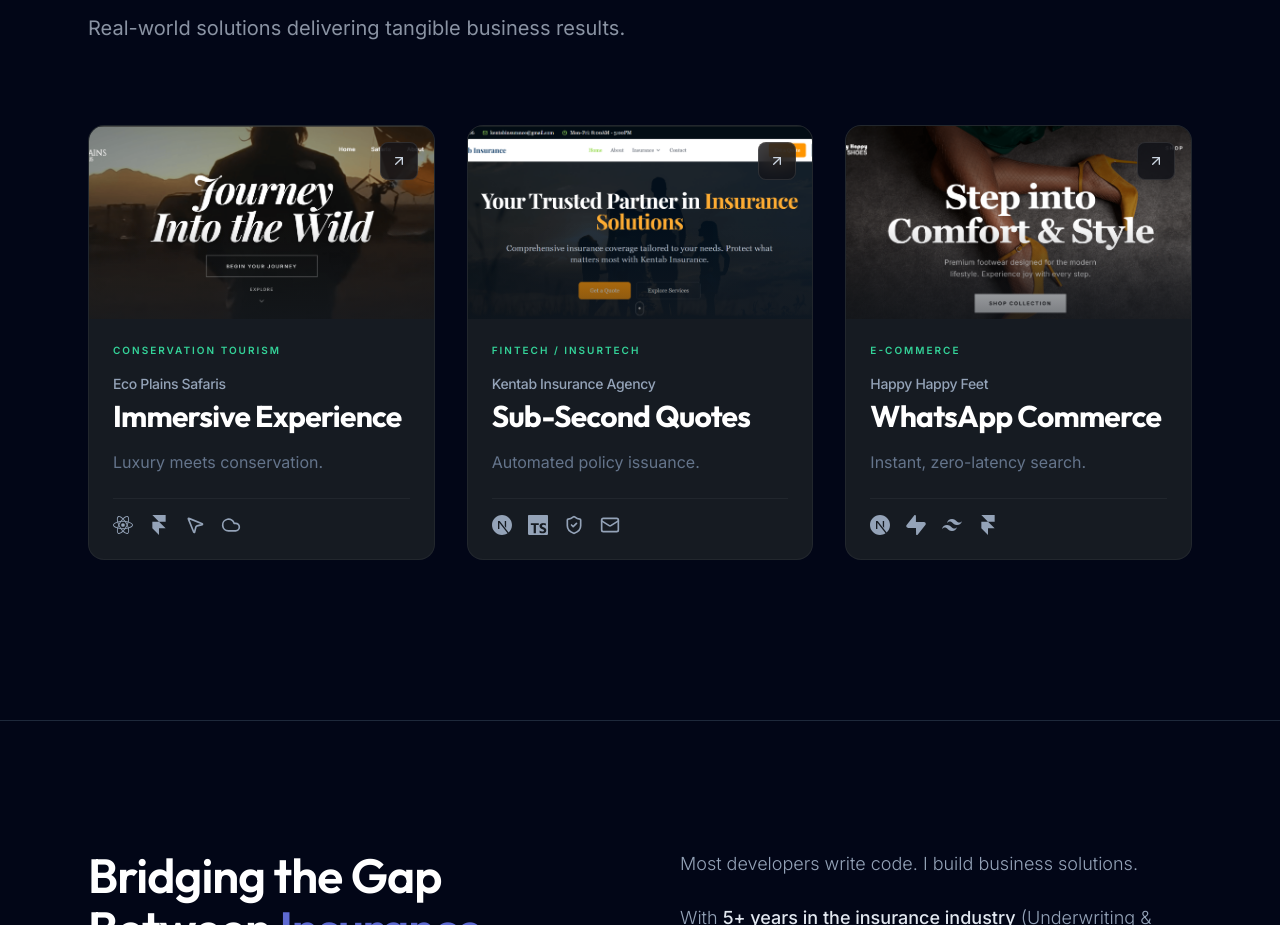
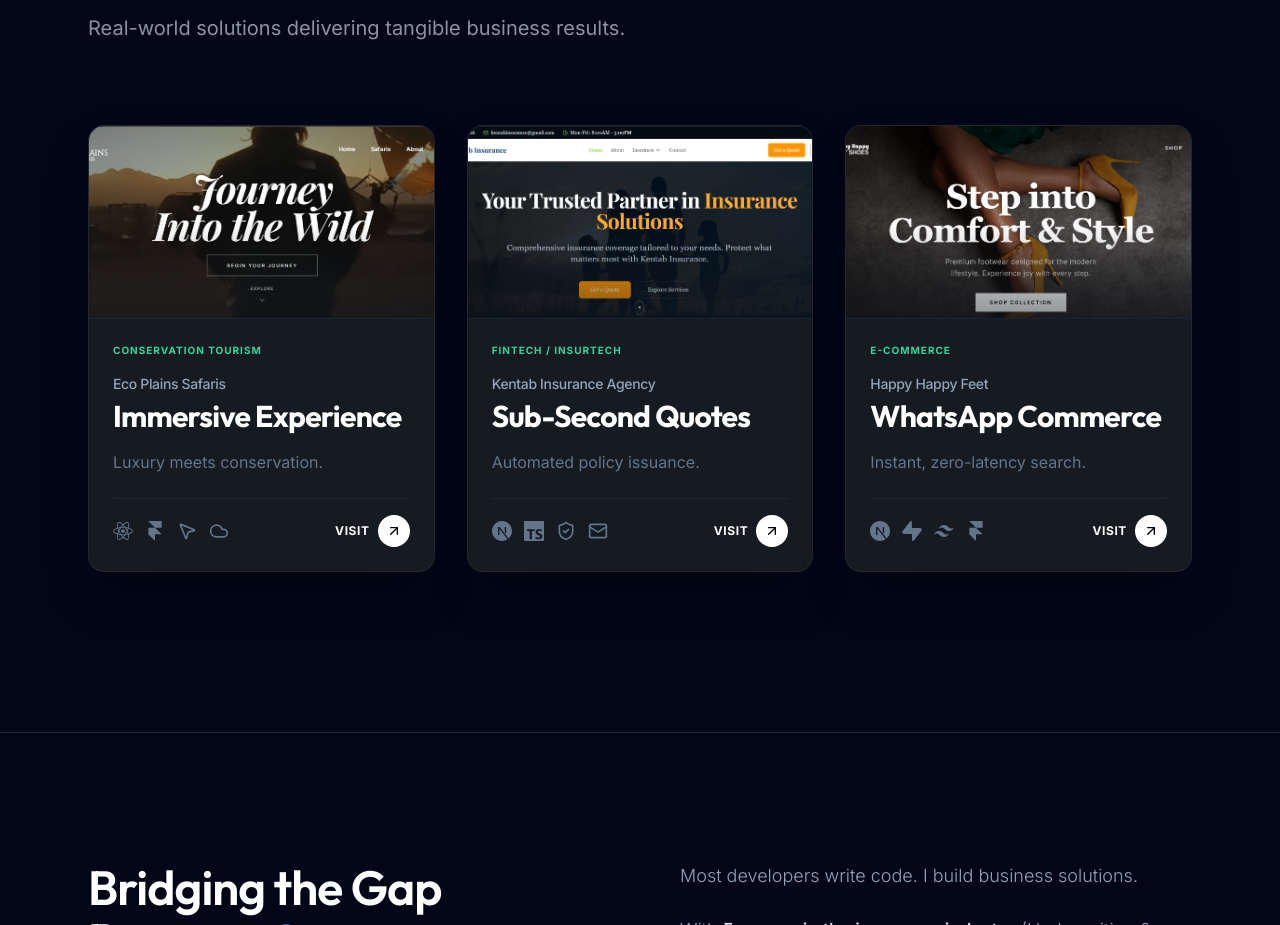
Before and after one commit to Caleb-Kiune/calebkiune, a Next.js app: page / in a window 1280 px wide. Shown: the part 1004-1929 px from the top of the page. Built offline with nearby package versions, Linux system fonts and the light colour scheme.

Commit message:
feat: Refactor project card UI with full-image demo link, new footer action button, and enhanced styling.

```diff
--- a/src/components/sections/project-card.tsx
+++ b/src/components/sections/project-card.tsx
@@ -62,13 +62,10 @@ export function ProjectCard({ project }: ProjectCardProps) {
         <motion.article
             whileHover={{ y: -5 }}
             transition={{ duration: 0.3, ease: "easeOut" }}
-            className="group relative flex flex-col h-full overflow-hidden rounded-2xl bg-[#161b22] border border-white/5 hover:border-white/15 transition-all duration-300"
+            className="group relative flex flex-col h-full overflow-hidden rounded-2xl bg-[#161b22] border border-white/5 hover:border-white/15 transition-all duration-300 shadow-2xl shadow-black/40"
         >
-            {/* Subtle glow on hover */}
-            <div className="absolute inset-0 rounded-2xl bg-gradient-to-br from-primary/5 via-transparent to-transparent opacity-0 group-hover:opacity-100 transition-opacity duration-500 pointer-events-none z-10" />
-
-            {/* Top: Image Section - Intrinsic Aspect Ratio */}
-            <div className="relative w-full aspect-video overflow-hidden">
+            {/* Top: Image Section - Clean, No Overlay Buttons */}
+            <div className="relative w-full aspect-video overflow-hidden bg-slate-900 border-b border-white/5">
                 <Image
                     src={project.imageSrc}
                     alt={project.title}
@@ -76,27 +73,29 @@ export function ProjectCard({ project }: ProjectCardProps) {
                     className="object-cover transition-transform duration-700 ease-out group-hover:scale-105"
                     sizes="(max-width: 768px) 100vw, (max-width: 1200px) 50vw, 33vw"
                 />
-                {/* Subtle bottom fade for seamless blend */}
-                <div className="absolute inset-0 bg-gradient-to-t from-[#161b22] via-transparent to-transparent opacity-60" />
 
-                {/* External Link */}
+                {/* Gradient Overlay */}
+                <div className="absolute inset-0 bg-gradient-to-t from-[#161b22]/80 via-transparent to-transparent opacity-60" />
+
+                {/* Full Card Clickable Link (Optional UX enhancement) */}
                 {project.demoUrl && (
                     <Link
                         href={project.demoUrl}
                         target="_blank"
-                        rel="noopener noreferrer"
-                        className="absolute top-4 right-4 z-20 p-2.5 rounded-lg bg-[#0F1117]/80 backdrop-blur-md border border-white/10 text-slate-300 hover:text-white hover:bg-white/20 hover:border-white/20 transition-all duration-200"
-                    >
-                        <ArrowUpRight className="w-4 h-4" />
-                    </Link>
+                        className="absolute inset-0 z-10"
+                        aria-label={`View ${project.title}`}
+                    />
                 )}
             </div>
 
-            {/* Bottom: Content Section - Auto Growth */}
-            <div className="flex flex-col flex-1 p-5 md:p-6 relative z-10">
+            {/* Bottom: Content Section */}
+            <div className="flex flex-col flex-1 p-5 md:p-6 relative z-20 pointer-events-none">
+                {/* Note: pointer-events-none allows clicks to pass through to the image link
+                    BUT we need to re-enable pointer-events for interactive elements like the button below */}
+
                 <div className="space-y-4 mb-6">
                     {/* Micro-Label: Industry Tag */}
-                    <span className="text-[10px] font-semibold uppercase tracking-[0.2em] text-emerald-400 block">
+                    <span className="text-[10px] font-bold uppercase tracking-widest text-emerald-400 block">
                         {project.tag}
                     </span>
 
@@ -110,27 +109,46 @@ export function ProjectCard({ project }: ProjectCardProps) {
                         </p>
                     </div>
 
-                    {/* Hook Description */}
+                    {/* Hook Description (Clamped to 1 line) */}
                     <p className="text-slate-500 text-sm md:text-base leading-relaxed line-clamp-1">
                         {project.hook}
                     </p>
                 </div>
 
-                {/* Tech Stack Icons - Minimalist Footer */}
-                <div className="mt-auto flex flex-wrap gap-4 pt-4 border-t border-white/5">
+                {/* Footer Split: Icons Left | Action Button Right */}
+                <div className="mt-auto pt-4 border-t border-white/5 flex items-center justify-between gap-4 pointer-events-auto">
+
+                    {/* Left: Tech Stack Icons */}
+                    <div className="flex items-center gap-3">
                         {project.stack.map((tech) => {
                             const Icon = TECH_ICONS[tech];
                             return (
                                 <div
                                     key={tech}
                                     title={tech}
-                                className="text-slate-400 hover:text-white transition-colors"
+                                    className="text-slate-500 hover:text-emerald-400 transition-colors"
                                 >
                                     {Icon && <Icon className="w-5 h-5" />}
                                 </div>
                             );
                         })}
                     </div>
+
+                    {/* Right: Visit Action Button */}
+                    {project.demoUrl && (
+                        <Link
+                            href={project.demoUrl}
+                            target="_blank"
+                            rel="noopener noreferrer"
+                            className="group/btn flex items-center gap-2 text-xs font-bold text-white uppercase tracking-wider"
+                        >
+                            Visit
+                            <div className="flex items-center justify-center w-8 h-8 rounded-full bg-white text-black group-hover/btn:bg-emerald-400 group-hover/btn:scale-110 transition-all duration-300">
+                                <ArrowUpRight className="w-4 h-4" />
+                            </div>
+                        </Link>
+                    )}
+                </div>
             </div>
         </motion.article>
     );
```
Lines whose indentation alone changed are shown as unchanged.
